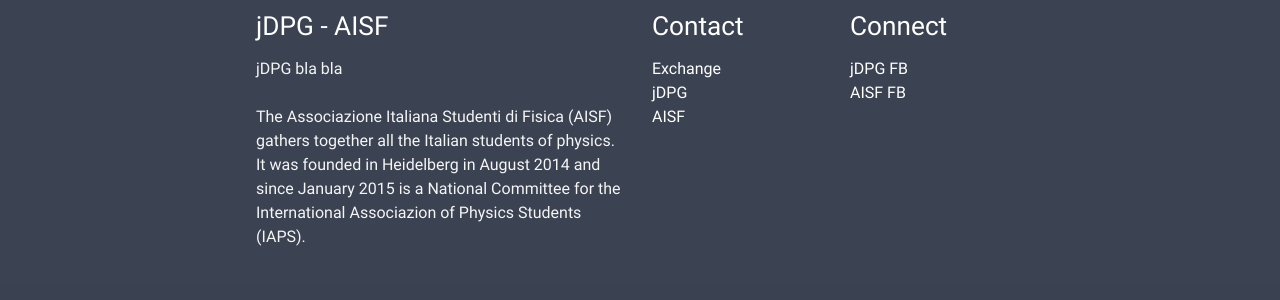
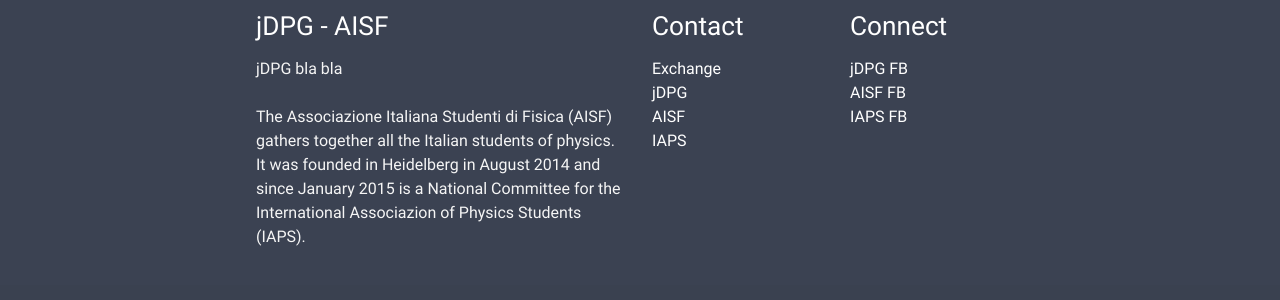
Before and after one commit to eligara/gipe, a Jekyll site: the page built from index.html, in a window 1280 px wide. Shown: the part 1522-1822 px from the top of the page. Built offline with Jekyll 4.4.1, drawn with Linux system fonts in a browser that asks for light colours; nearby versions of some CDN libraries.

Commit message:
link iaps fb

```diff
--- a/_data/footer.yml
+++ b/_data/footer.yml
@@ -9,6 +9,8 @@ contact:
     mail:
   - name: AISF
     mail: esecutivo@ai-sf.it
+  - name: IAPS
+    mail:
 
 
 connect:
@@ -16,6 +18,8 @@ connect:
     url: https://www.facebook.com/jungedpg
   - name: AISF FB
     url: http://www.facebook.com/ass.it.stud.fis
+  - name: IAPS FB
+    url: https://www.facebook.com/iapsfb
 
 creator:
   - name: Vittorio Erba
```
